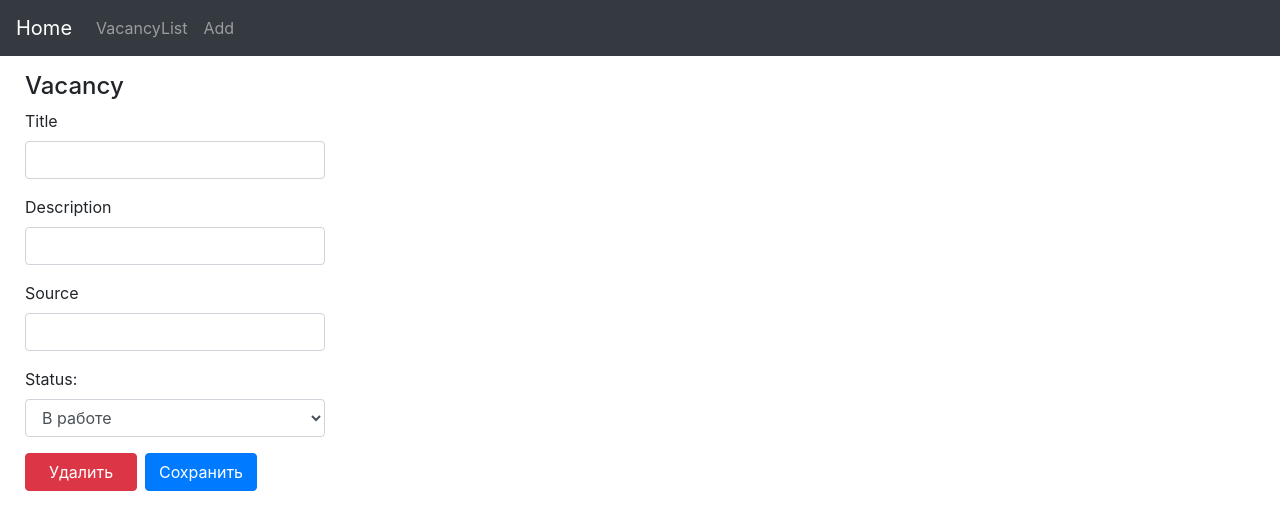
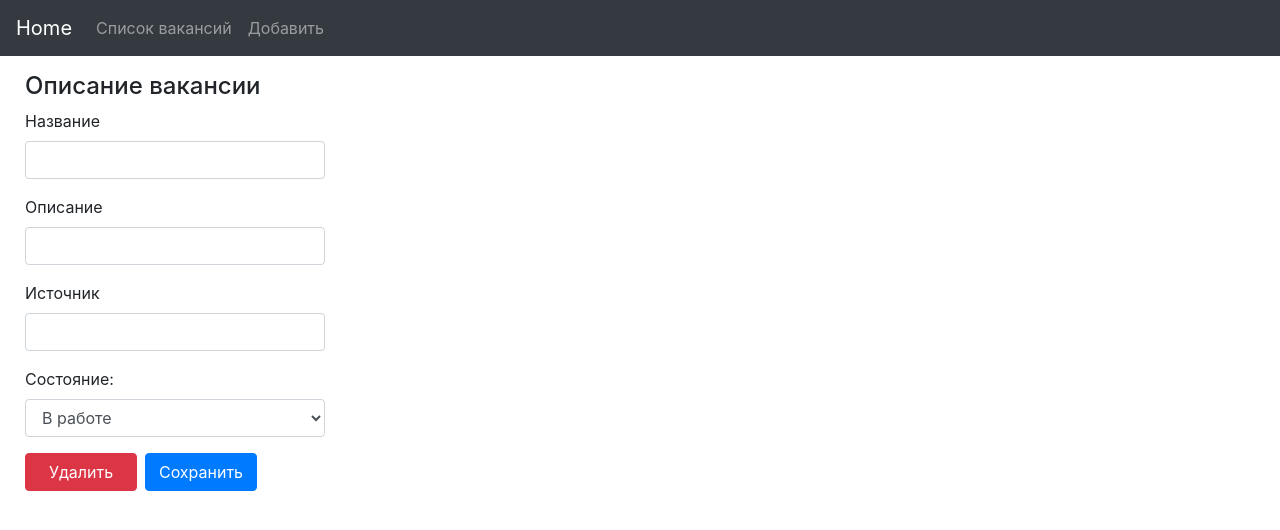
Before and after one commit to cherepakhin/tutorial_frontend, a React (Create React App) app: page /vacancies/1 in a window 1280 px wide. Shown: the top 530 px of the page. Built offline with nearby package versions, Linux system fonts and the light colour scheme; no server answers.

Commit message:
русифицировано

```diff
--- a/src/App.js
+++ b/src/App.js
@@ -16,12 +16,12 @@ function App() {
           <div className="navbar-nav mr-auto">
             <li className="nav-item">
               <Link to={"/vacancy"} className="nav-link">
-                VacancyList
+                Список вакансий
               </Link>
             </li>
             <li className="nav-item">
               <Link to={"/add"} className="nav-link">
-                Add
+                Добавить
               </Link>
             </li>
           </div>
--- a/src/components/add-vacancy.component.js
+++ b/src/components/add-vacancy.component.js
@@ -88,7 +88,7 @@ export default class AddVacancy extends Component {
         ) : (
           <div>
             <div className="form-group">
-              <label htmlFor="title">Title</label>
+              <label htmlFor="title">Вакансия</label>
               <input
                 type="text"
                 className="form-control"
@@ -101,7 +101,7 @@ export default class AddVacancy extends Component {
             </div>
 
             <div className="form-group">
-              <label htmlFor="description">Description</label>
+              <label htmlFor="description">Описание</label>
               <input
                 type="text"
                 className="form-control"
@@ -114,7 +114,7 @@ export default class AddVacancy extends Component {
             </div>
 
             <div className="form-group">
-              <label htmlFor="link">Source</label>
+              <label htmlFor="link">Источник</label>
               <input
                 type="text"
                 className="form-control"
@@ -127,7 +127,7 @@ export default class AddVacancy extends Component {
             </div>
 
             <button onClick={this.saveVacancy} className="btn btn-success">
-              Submit
+              Сохранить
             </button>
           </div>
         )}
--- a/src/components/vacancy-list.component.js
+++ b/src/components/vacancy-list.component.js
@@ -93,6 +93,12 @@ export default class VacancyList extends Component {
       });
   }
 
+  translateStatus(status) {
+      if(status === 'in_plan') { return "В работе"; }
+      if(status === 'deleted') { return "Удалена"; }
+      return status;
+  }
+
   render() {
     const { searchName, vacancies, currentVacancy, currentIndex } = this.state;
 
@@ -104,7 +110,7 @@ export default class VacancyList extends Component {
               id="input-search-by-name"
               type="text"
               className="form-control"
-              placeholder="Search by name"
+              placeholder="Найти по названию"
               value={searchName}
               onChange={this.onChangeSearchName}
             />
@@ -114,13 +120,13 @@ export default class VacancyList extends Component {
                 type="button"
                 onClick={this.searchName}
               >
-                Search
+                Найти
               </button>
             </div>
           </div>
         </div>
         <div className="col-md-6">
-          <h4>Vacancies List</h4>
+          <h4>Список вакансий</h4>
 
           <ul className="list-group">
             {vacancies &&
@@ -145,7 +151,7 @@ export default class VacancyList extends Component {
         <div className="col-md-6">
           {currentVacancy ? (
             <div>
-              <h4>Vacancy</h4>
+              <h4>Описание</h4>
               <div>
                 <label>
                   <strong>N:</strong>
@@ -154,19 +160,19 @@ export default class VacancyList extends Component {
               </div>
               <div>
                 <label>
-                  <strong>Title:</strong>
+                  <strong>Название:</strong>
                 </label>{" "}
                 {currentVacancy.title}
               </div>
               <div>
                 <label>
-                  <strong>Description:</strong>
+                  <strong>Описание:</strong>
                 </label>{" "}
                 {currentVacancy.description}
               </div>
               <div>
                 <label>
-                  <strong>Source:</strong>
+                  <strong>Источник:</strong>
                 </label>{" "}
                 <a href={currentVacancy.source}
                    target="_blank" rel="noopener noreferrer">
@@ -174,22 +180,22 @@ export default class VacancyList extends Component {
               </div>
               <div>
                 <label>
-                  <strong>Status:</strong>
+                  <strong>Статус:</strong>
                 </label>{" "}
-                {currentVacancy.status}
+                {this.translateStatus(currentVacancy.status)}
               </div>
 
               <Link
                 to={"/vacancies/" + currentVacancy.n}
                 className="btn btn-warning btn-7em"
               >
-                Edit
+                Изменить
               </Link>
             </div>
           ) : (
             <div>
               <br />
-              <p>Please click on a Vacancy...</p>
+              <p>Нажми на вакансию...</p>
             </div>
           )}
         </div>
--- a/src/components/vacancy.component.js
+++ b/src/components/vacancy.component.js
@@ -137,7 +137,7 @@ class Vacancy extends Component {
       .then(response => {
         console.log(response.data);
         this.setState({
-          message: "The tutorial was updated successfully!"
+          message: "Обновлено."
         });
       })
       .catch(e => {
@@ -180,10 +180,10 @@ class Vacancy extends Component {
       <div>
         {currentVacancy ? (
           <div className="edit-form">
-            <h4>Vacancy</h4>
+            <h4>Описание вакансии</h4>
             <form>
               <div className="form-group">
-                <label htmlFor="title">Title</label>
+                <label htmlFor="title">Название</label>
                 <input
                   type="text"
                   className="form-control"
@@ -193,7 +193,7 @@ class Vacancy extends Component {
                 />
               </div>
               <div className="form-group">
-                <label htmlFor="description">Description</label>
+                <label htmlFor="description">Описание</label>
                 <input
                   type="text"
                   className="form-control"
@@ -203,7 +203,7 @@ class Vacancy extends Component {
                 />
               </div>
               <div className="form-group">
-                <label htmlFor="link">Source</label>
+                <label htmlFor="link">Источник</label>
                 <input
                   type="text"
                   className="form-control"
@@ -213,7 +213,7 @@ class Vacancy extends Component {
                 />
               </div>
               <div className="form-group">
-                <label htmlFor="status_select">Status:</label>
+                <label htmlFor="status_select">Состояние:</label>
                  <select id="status_select" className="form-control" value={this.state.status} onChange={this.handleChangeStatus}>
                    <option value="in_work">В работе</option>
                    <option value="in_plan">Не откликался</option>
@@ -242,7 +242,7 @@ class Vacancy extends Component {
         ) : (
           <div>
             <br />
-            <p>Please click on a Vacancy...</p>
+            <p>Выбери вакансию...</p>
           </div>
         )}
       </div>
```
